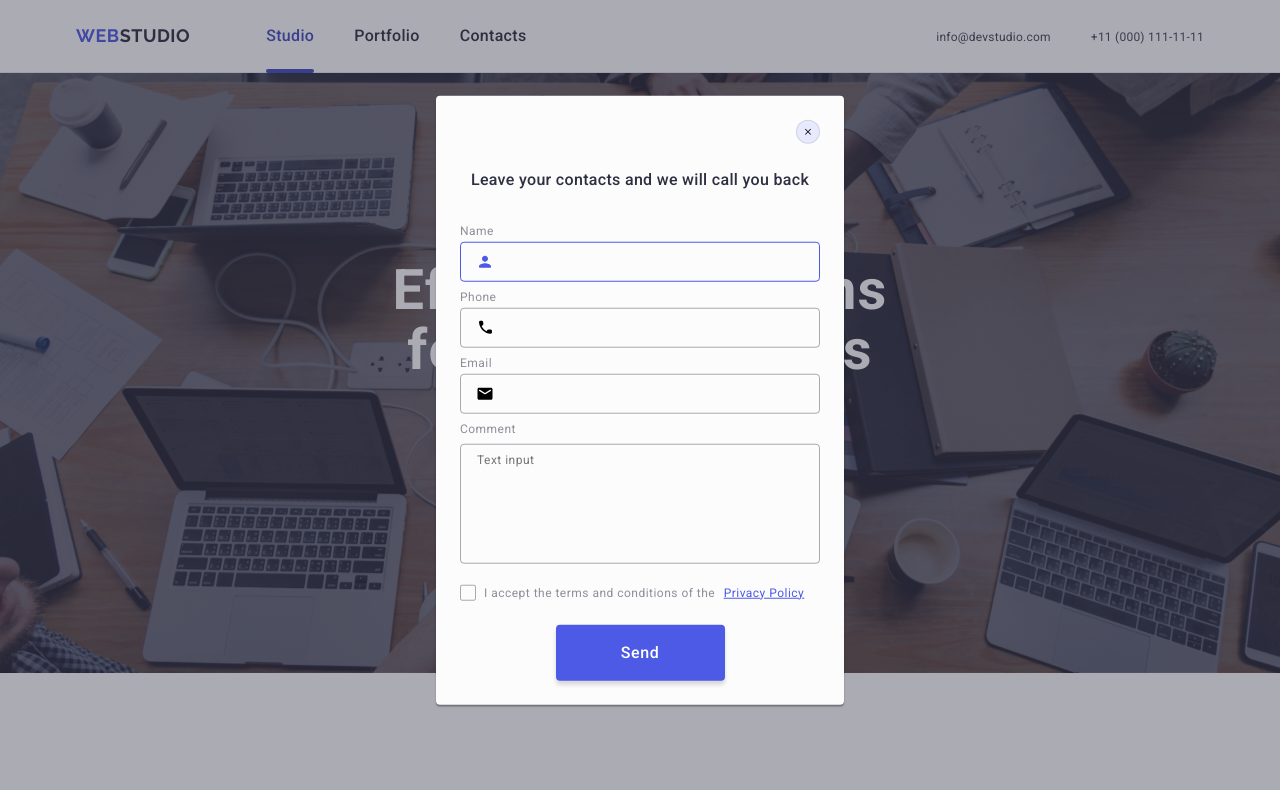
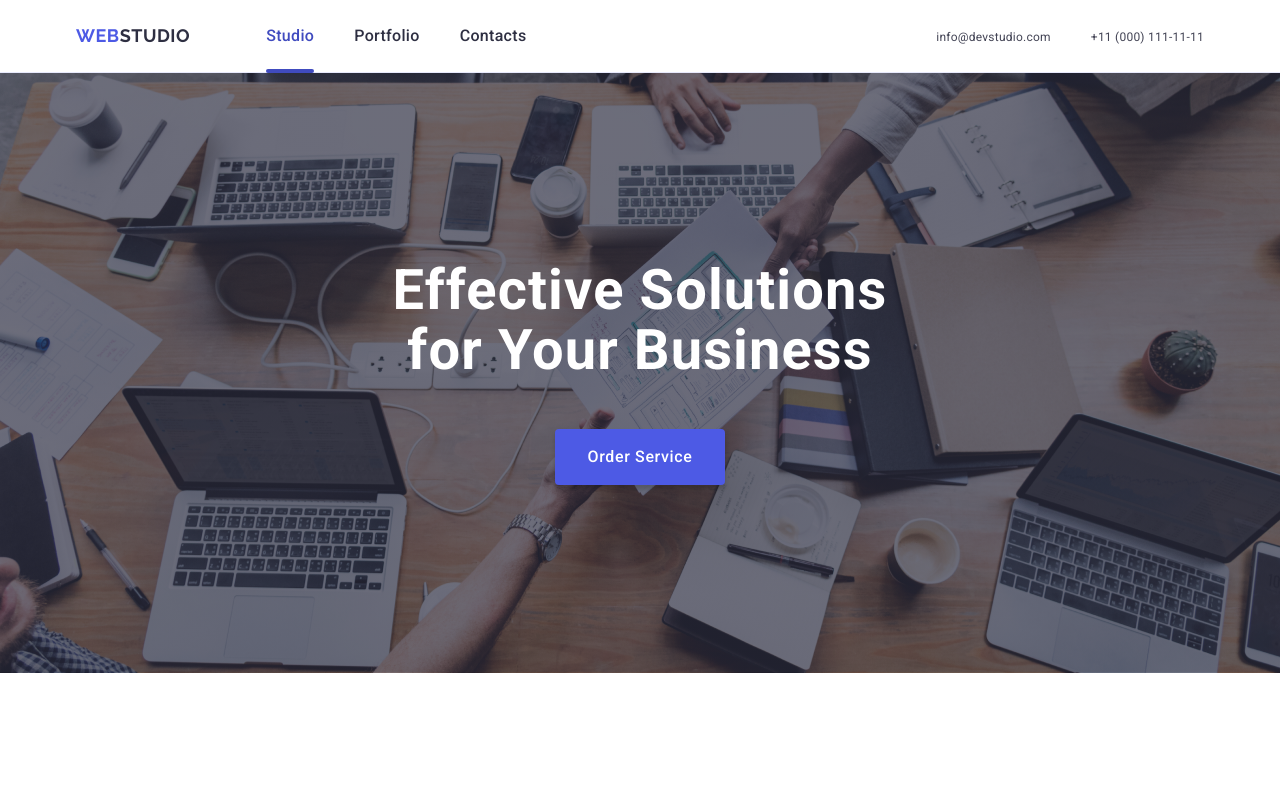
Before and after one commit to 25Dmytro/goit-markup-hw-06, a plain HTML site: page index.html in a window 1280 px wide. Shown: the top 790 px of the page. Drawn offline with nearby package versions, Linux system fonts and the light colour scheme.

Commit message:
final-lost

```diff
--- a/css/styles.css
+++ b/css/styles.css
@@ -243,7 +243,6 @@ img {
   flex-direction: column;
   align-items: center;
   gap: 72px;
-  padding: 72px 16px;
 }
 
 .hero-title {
--- a/index.html
+++ b/index.html
@@ -834,7 +834,7 @@
       </div>
     </footer>
 
-    <div class="backdrop is-open">
+    <div class="backdrop">
       <div class="modal">
         <button type="button" class="modal-close-button">
           <svg width="8" height="8" class="modal-close-button-icon">
```
